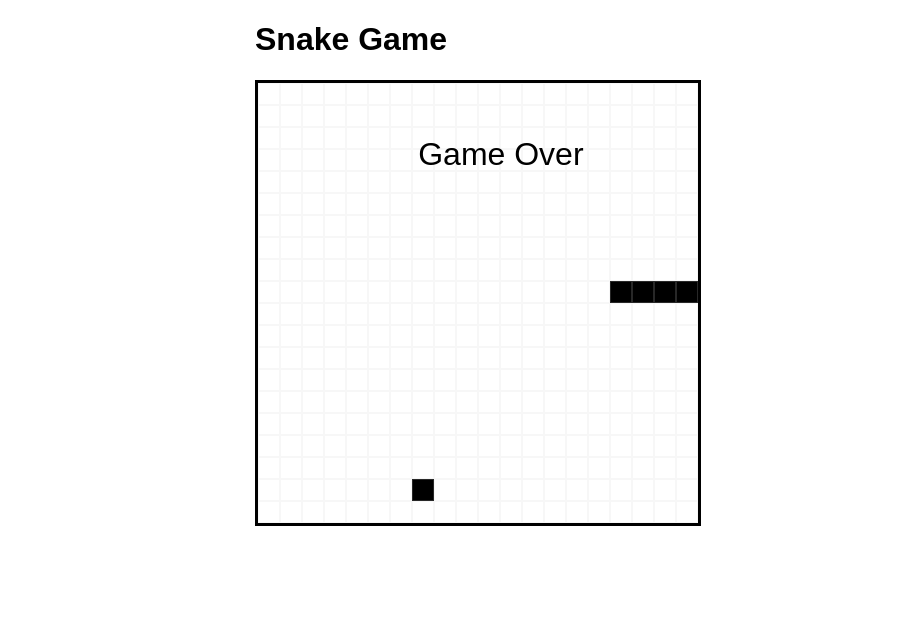
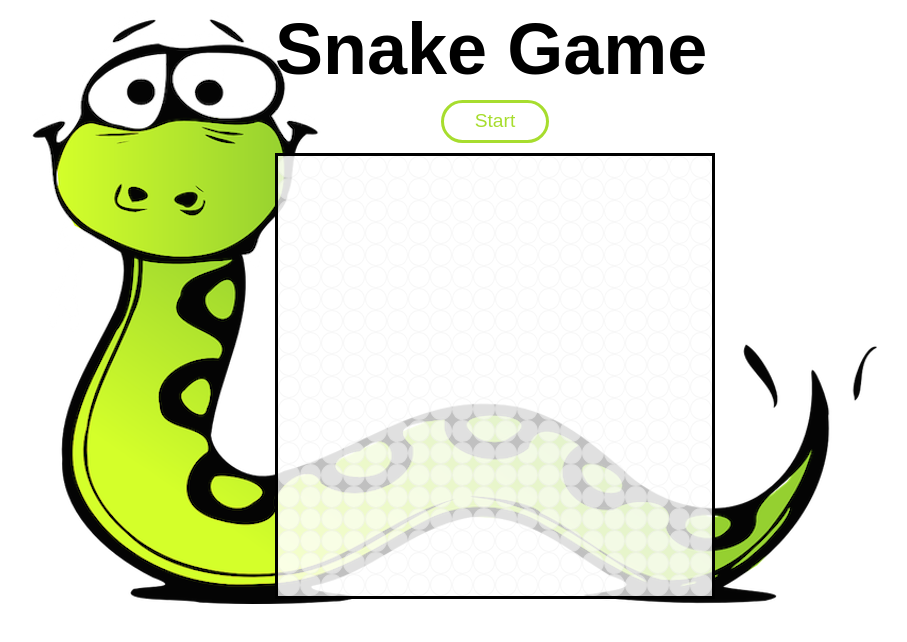
Before and after one commit to ipekt/the_odin_proj_snake, a plain HTML site: page snake.html in a window 1280 px wide. Shown: the whole page, without its empty margins (145-1052 px from the left). Drawn offline with Linux system fonts and the light colour scheme.

Commit message:
update design

```diff
--- a/script.js
+++ b/script.js
@@ -15,7 +15,6 @@ reset
 
 */
 
-
 (function () {
 
   var snake = {},
@@ -25,6 +24,9 @@ reset
     positions = [],
     directions = [],
     foodLocation;
+
+  var start = document.getElementById('start'),
+    message = document.getElementsByClassName('gameover');
 
   function _selection(x, y, color) {
     var selection,
@@ -67,16 +69,6 @@ reset
 
     _selection(foodLocation[0], foodLocation[1], 'black');
   }
-
-
-
-  /*
-    food appears randomly
-    if snake crosses through food loc, grows.
-    food dissappears
-    food appears in another location
-
-  */
 
   function snakeDirection(key) {
     // if user pushes l-r ,r-l, u-d, d-u dont change direction
@@ -127,7 +119,6 @@ reset
 
     directions[0] = snake.direction;
 
-
     // end game if borders crossed
     if (snake.position[0] === 0 || snake.position[0] === 21) {
       life = false;
@@ -137,12 +128,11 @@ reset
       return;
     }
 
-
-    //push as many as length ?
+    //push as many as length
     positions.push([snake.position[0], snake.position[1]]);
 
     if (count >= snake.length) {
-      _selection(positions[count - snake.length][0], positions[count - snake.length][1], 'white');
+      _selection(positions[count - snake.length][0], positions[count - snake.length][1], 'rgba(255, 255, 255, 0.50)');
       // end game if snake eat itself
       var lastPos = positions.length - 1;
       for (var i = 1; i < snake.length; i++) {
@@ -155,7 +145,6 @@ reset
 
     _selection(positions[count][0], positions[count][1], 'black');
 
-
     if (positions[count][0] === foodLocation[0] && positions[count][1] === foodLocation[1]) {
       snake.length += 1;
       createFood();
@@ -164,12 +153,6 @@ reset
     count += 1;
   }
 
-
-
-
-  // Listen arrow keys
-  document.addEventListener('keydown', snakeDirection);
-
   // Create synchronous time loop
   function timeout() {
     setTimeout(function () {
@@ -177,21 +160,46 @@ reset
         moveSnake();
         timeout();
       } else {
-        var message = document.createElement('div');
-        message.className = 'gameover';
-        message.innerHTML = 'Game Over';
-        var body = document.getElementsByTagName('body');
-        document.body.appendChild(message);
+        message[0].classList.remove('hide');
       }
     }, 100);
   }
 
+  function reset () {
+    count = 1;
+    movement = 1;
+    positions = [];
+    directions = [];
+
+    message[0].classList.add('hide');
+    life = true;
+    buildBoard();
+    createSnake();
+    createFood();
+    timeout();
+    console.log('reset ');
+  }
+
+  function init () {
+    start.innerHTML = 'New Game';
+    createSnake();
+    createFood();
+    timeout();
+    console.log('init');
+  }
+
+  start.addEventListener('click', function() {
+    if (life) {
+      init();
+    } else {
+      reset();
+    }
+  });
+
+  buildBoard();
 
 
-  buildBoard();
-  createSnake();
-  timeout();
-  createFood();
 
-
+  // Listen arrow keys
+  document.addEventListener('keydown', snakeDirection);
 })();
--- a/snake.html
+++ b/snake.html
@@ -3,51 +3,17 @@
 <head>
   <meta charset="UTF-8">
   <title>Snake Game</title>
-
+  <link rel="stylesheet" href="style.css">
 </head>
-<style>
-  body {
-    font-family: arial, sans-serif;
-    margin: 0 auto;
-    width: 30em;
-  }
-  #board {
-    border: 3px solid black;
-    width: 440px;
-    position: absolute;
-  }
-  .column {
-    border: 1px solid rgba(211,211,211,0.19);
-    content: ' ';
-    width: 20px;
-    height: 20px;
-    display: inline-block;
-    margin: 0;
-  }
-  .column:active {
-    background: blue;
-  }
-  .row {
-    content: ' ';
-    display: flex;
-    margin: 0;
-  }
-  .snakeHead {
-    background: black;
-  }
-  .gameover {
-    right: -34%;
-    bottom: -56px;
-    position: relative;
-    color: black;
-    font-size: 2em;
-    height: 100%;
-    z-index: 1;
-  }
-</style>
 <body>
+  <div class="wrapper">
   <h1>Snake Game</h1>
+  <div class="buttons">
+    <button id="start">Start</button>
+  </div>
+  <div class="gameover hide">Game Over</div>
   <div id="board"></div>
+  </div>
 </body>
 <script src="script.js"></script>
 </html>
--- /dev/null
+++ b/style.css
@@ -0,0 +1,87 @@
+body {
+  font-family: arial, sans-serif;
+  background-image: url('snake.png');
+  background-repeat: no-repeat;
+  background-position: 40% 50%;
+}
+
+.wrapper {
+ margin: 0 auto;
+ width: 27.5em;
+}
+h1 {
+  font-size: 4.5em;
+  margin: 0;
+}
+
+#board {
+  border: 3px solid black;
+  -webkit-box-sizing: border-box;
+  -moz-box-sizing: border-box;
+  box-sizing: border-box;
+  width: 440px;
+  background-color: rgba(255, 255, 255, 0.50);
+}
+
+.column {
+  border: 1px solid rgba(211,211,211,0.19);
+  content: ' ';
+  border-radius: 50%;
+  width: 20px;
+  height: 20px;
+  display: inline-block;
+  margin: 0;
+  background-color: rgba(255, 255, 255, 0.50);
+}
+
+.row {
+  content: ' ';
+  display: flex;
+  margin: 0;
+  background-color: rgba(255, 255, 255, 0.50);
+}
+
+.snakeHead {
+  background: black;
+}
+
+.gameover {
+  position: absolute;
+  color: rgba(255, 0, 0, 0.75);
+  font-size: 4em;
+  z-index: 1;
+  right: -50%;
+  left: 38%;
+  top: 45%;
+  bottom: 50%;
+  font-family: fantasy;
+}
+
+
+#start {
+  border: 3px solid #A7DD2E;
+  background: transparent;
+  -webkit-border-radius: 18;
+  -moz-border-radius: 18;
+  border-radius: 25px;
+  color: #A7DD2E;
+  font-size: 1.2em;
+  padding: 0.4em 1.6em;
+  text-decoration: none;
+  margin: 0.5em 0.25em;
+  outline: 0;
+}
+
+#start:hover {
+  background: #A8DE2E;
+  color: #fff;
+  text-decoration: none;
+}
+.buttons {
+  margin: 0 auto;
+  text-align: center;
+}
+
+.hide {
+  display: none;
+}
```
Also changed, not shown: snake.png (added).
